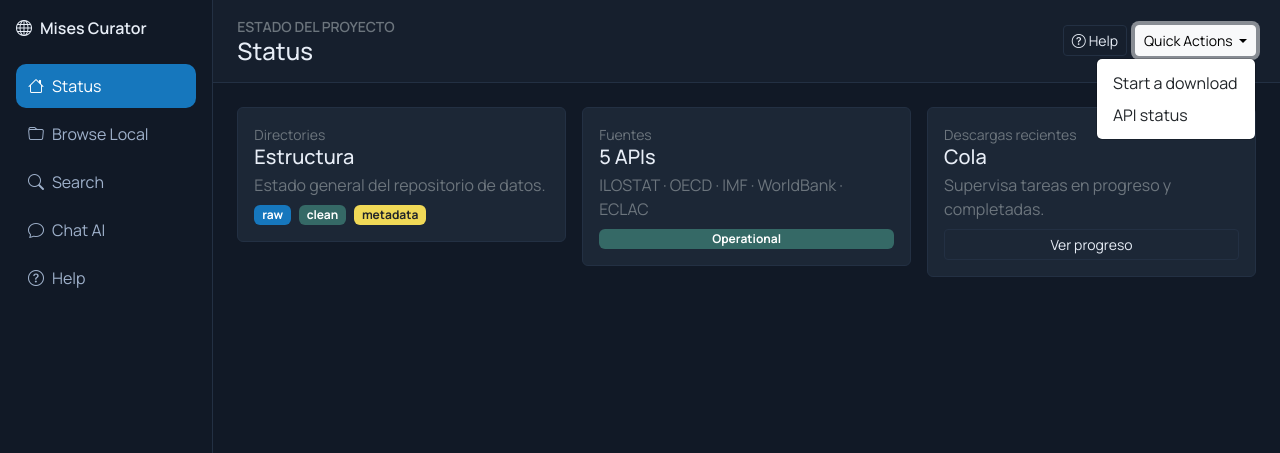
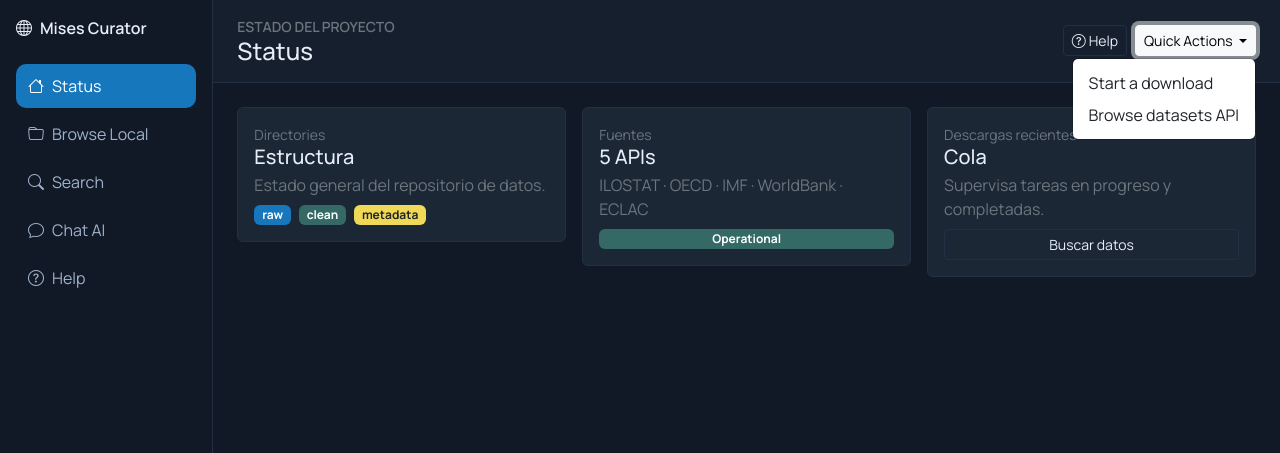
Before and after one commit to fsmw/data-curator, a Flask app: page / in a window 1280 px wide, after a click on "Quick Actions". Shown: the top 453 px of the page. Run offline with Flask 3, Linux system fonts and the light colour scheme; some libraries are stand-ins or nearby versions.

Commit message:
fix: Remove references to deleted /progress and /download routes

```diff
--- a/src/web/templates/base.html
+++ b/src/web/templates/base.html
@@ -1,5 +1,5 @@
 <!doctype html>
-<html lang="en" x-data x-init="$store.panel.setMode(window.innerWidth); window.addEventListener('resize', () => $store.panel.setMode(window.innerWidth))">
+<html lang="en" x-data x-init="(typeof $store !== 'undefined' && $store.panel && typeof $store.panel.setMode === 'function') ? ($store.panel.setMode(window.innerWidth), window.addEventListener('resize', () => $store.panel.setMode(window.innerWidth))) : null">
   <head>
     <meta charset="utf-8">
     <meta name="viewport" content="width=device-width, initial-scale=1">
@@ -43,8 +43,8 @@
                   Quick Actions
                 </button>
                 <ul class="dropdown-menu dropdown-menu-end" aria-labelledby="quickActions">
-                  <li><a class="dropdown-item" href="/download">Start a download</a></li>
-                  <li><a class="dropdown-item" href="/api/status">API status</a></li>
+                  <li><a class="dropdown-item" href="/search">Start a download</a></li>
+                  <li><a class="dropdown-item" href="/api/datasets">Browse datasets API</a></li>
                 </ul>
               </div>
             </div>
--- a/src/web/templates/status.html
+++ b/src/web/templates/status.html
@@ -26,7 +26,7 @@
       <div class="text-secondary small">Descargas recientes</div>
       <h5 class="mb-1">Cola</h5>
       <p class="text-secondary mb-2">Supervisa tareas en progreso y completadas.</p>
-      <a class="btn btn-outline-light btn-sm" href="/progress">Ver progreso</a>
+      <a class="btn btn-outline-light btn-sm" href="/search">Buscar datos</a>
     </div>
   </div>
 </div>
```
